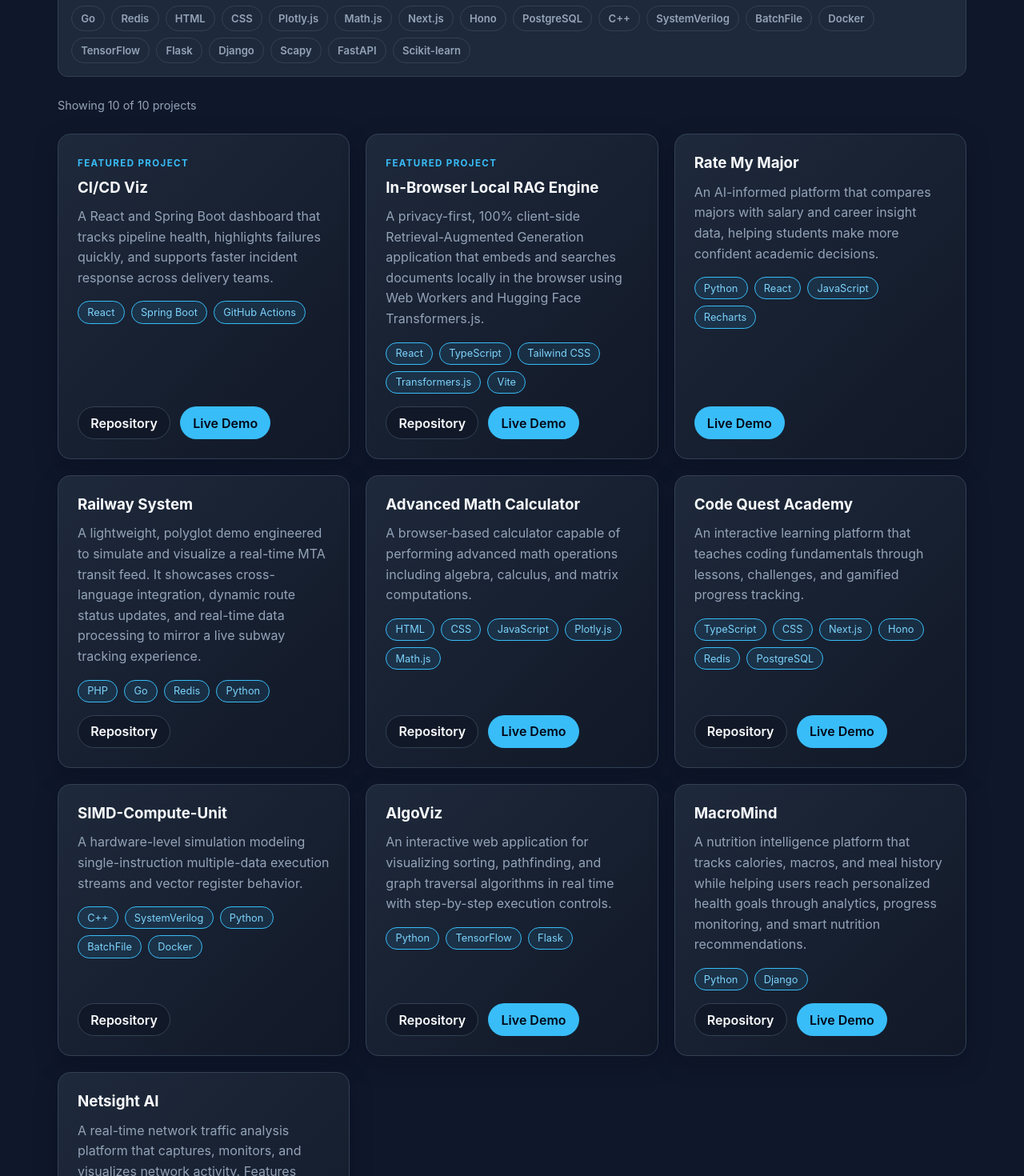
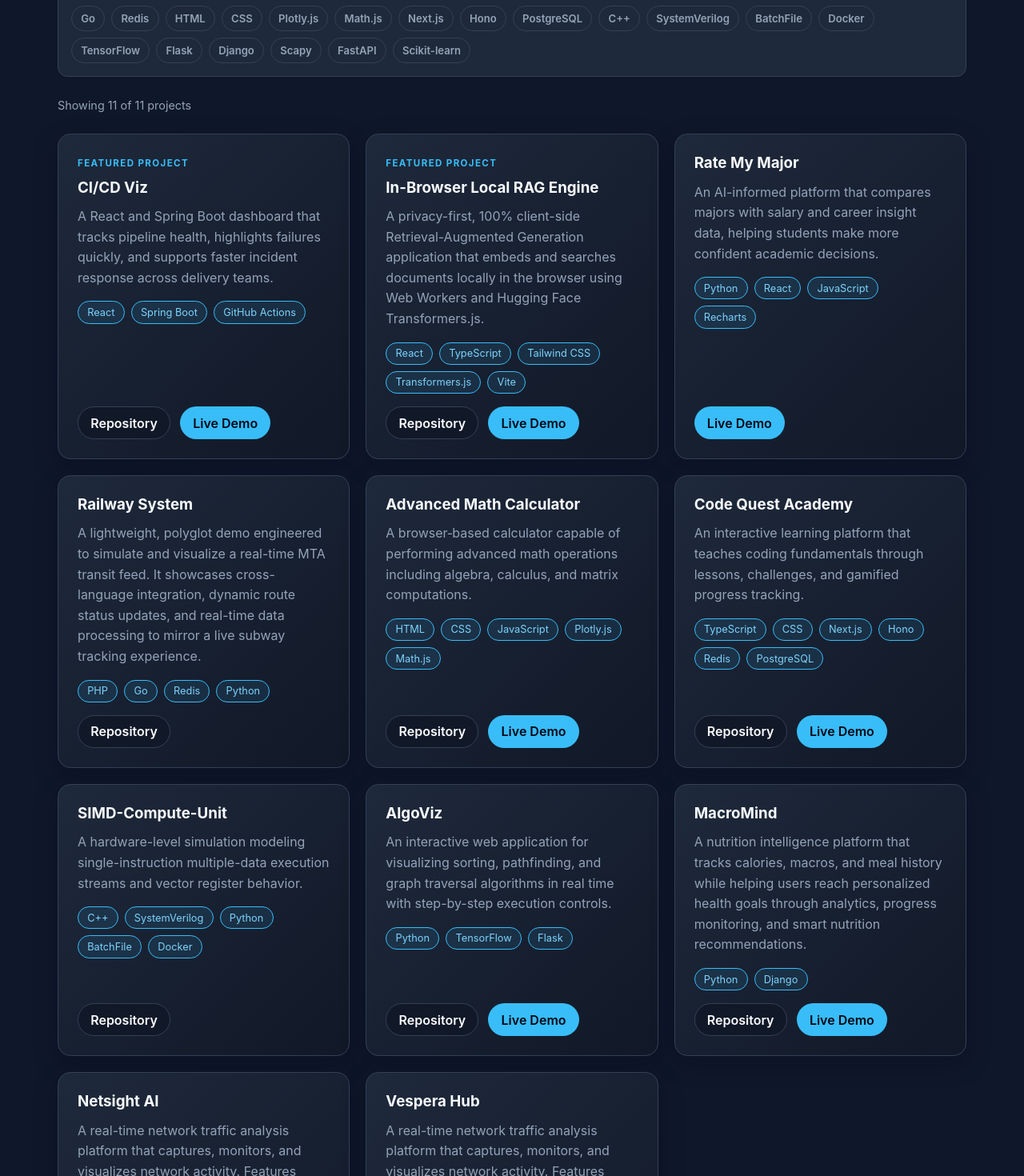
Before and after one commit to rchowd9/personal-portfolio, a React (Vite) app: page /#/projects in a window 1280 px wide. Shown: the part 400-1870 px from the top of the page at 80% size. Built offline with nearby package versions, Linux system fonts and the light colour scheme.

Commit message:
added scapy

```diff
--- a/src/pages/Projects.jsx
+++ b/src/pages/Projects.jsx
@@ -83,6 +83,15 @@ export default function Projects() {
 
     {
       title: "Netsight AI",
+      description:
+        "A real-time network traffic analysis platform that captures, monitors, and visualizes network activity. Features protocol classification, packet analytics, traffic monitoring dashboards, and machine learning-powered anomaly detection for identifying suspicious network behavior.",
+      tech: ["Python", "Scapy","FastAPI","Scikit-learn","React","Recharts","Vite"],
+      liveUrl: "https://net-sight-five.vercel.app/",
+      repoUrl: "https://github.com/rchowd9/NetSight",
+    },
+
+    {
+      title: "Vespera Hub",
       description:
         "A real-time network traffic analysis platform that captures, monitors, and visualizes network activity. Features protocol classification, packet analytics, traffic monitoring dashboards, and machine learning-powered anomaly detection for identifying suspicious network behavior.",
       tech: ["Python", "Scapy","FastAPI","Scikit-learn","React","Recharts","Vite"],
```
